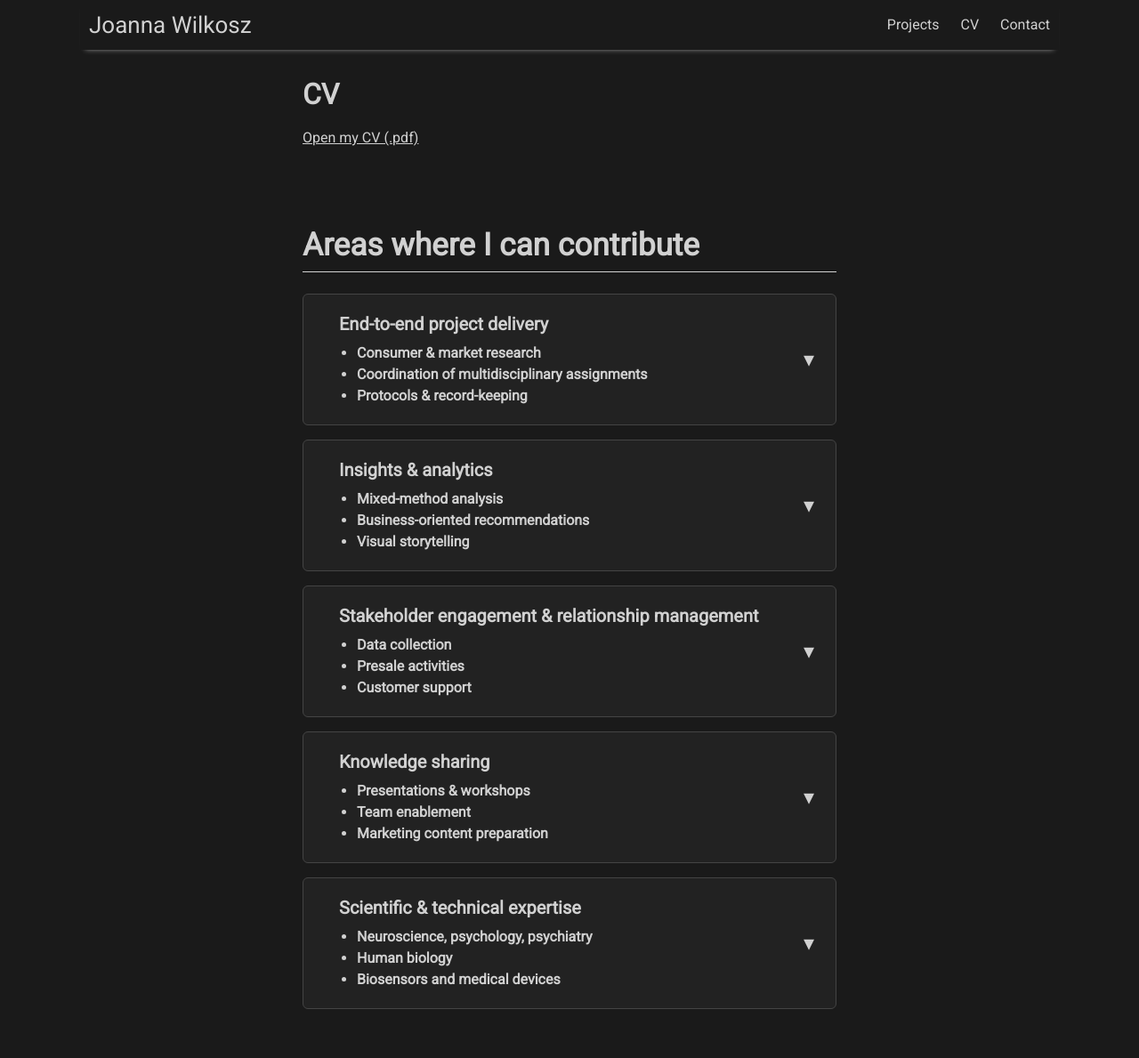
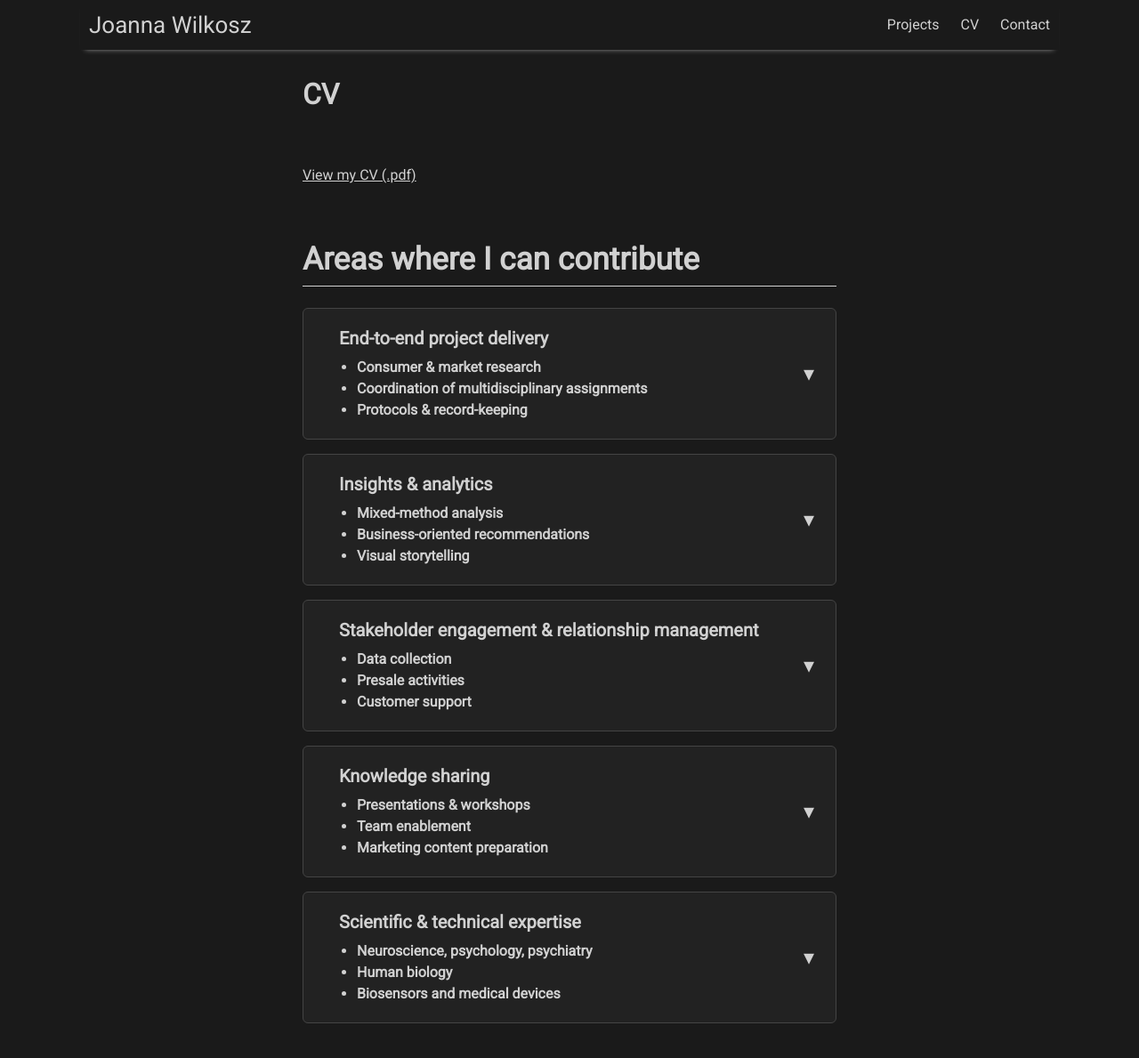
Before and after one commit to joanna-wi/joanna-wi.github.io, a Jekyll site: the page built from pages/cv.md, in a window 1280 px wide and 1242 px high. Shown: the top 1189 px of the window at 89% size. Built offline with Jekyll 4.4.1, drawn with Linux system fonts in a browser that asks for light colours; nearby versions of some CDN libraries.

Commit message:
Update cv.md

```diff
--- a/pages/cv.md
+++ b/pages/cv.md
@@ -3,10 +3,11 @@ layout: page
 title: CV
 permalink: /cv/
 ---
+<br>
 
-<a href="{{ site.baseurl }}/assets//img/Joanna%20Wilkosz%20-%20CV.pdf" target="_blank" rel="noopener noreferrer">Open my CV (.pdf)</a>
+<a href="{{ site.baseurl }}/assets//img/Joanna%20Wilkosz%20-%20CV.pdf" target="_blank" rel="noopener noreferrer">View my CV (.pdf)</a>
 
-<br><br>
+<br>
 
 <h2 style="font-size:2.2rem; margin:0 0 1.5rem; padding-bottom:.5rem; border-bottom:1px solid #d1d1d1;">Areas where I can contribute</h2>
 
```
